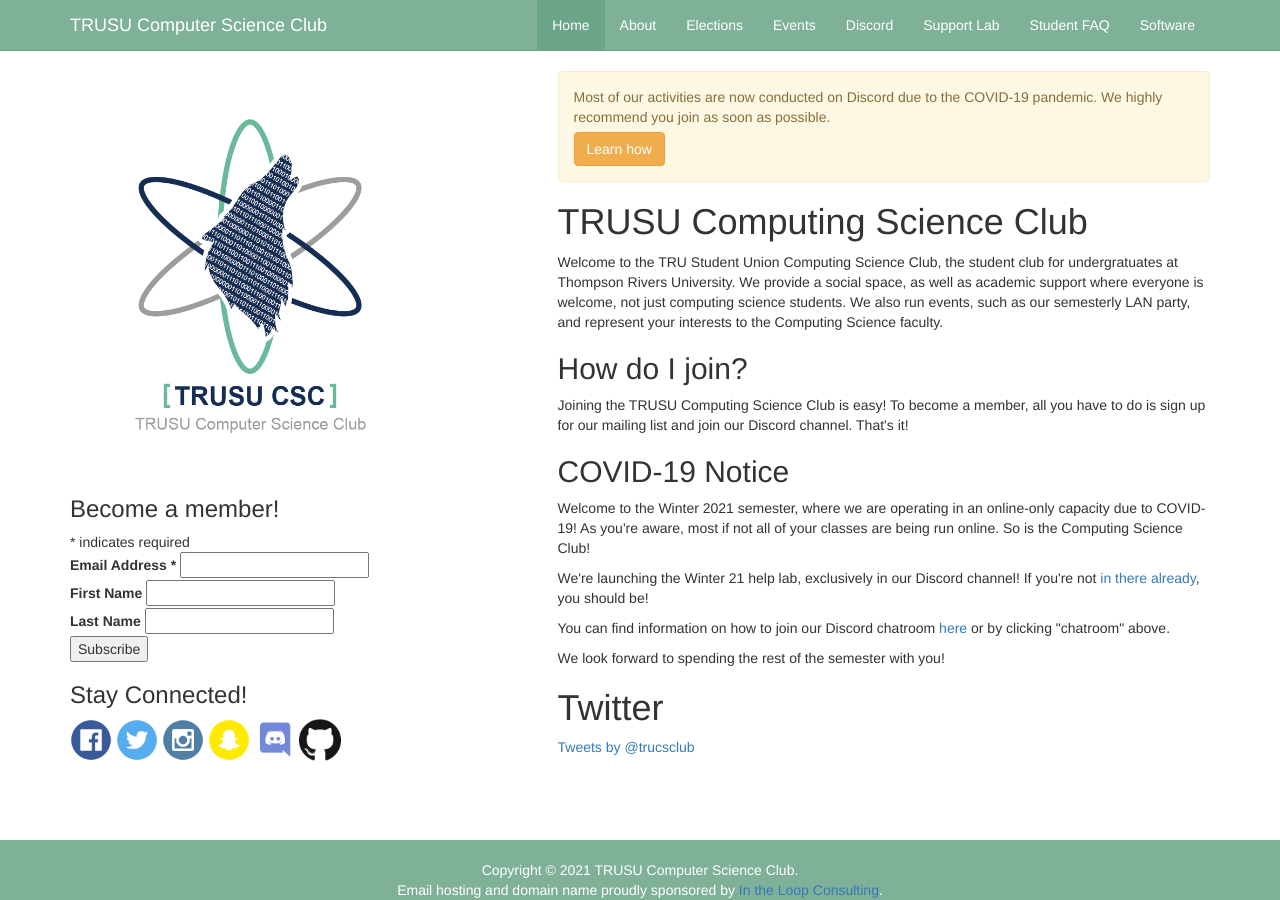
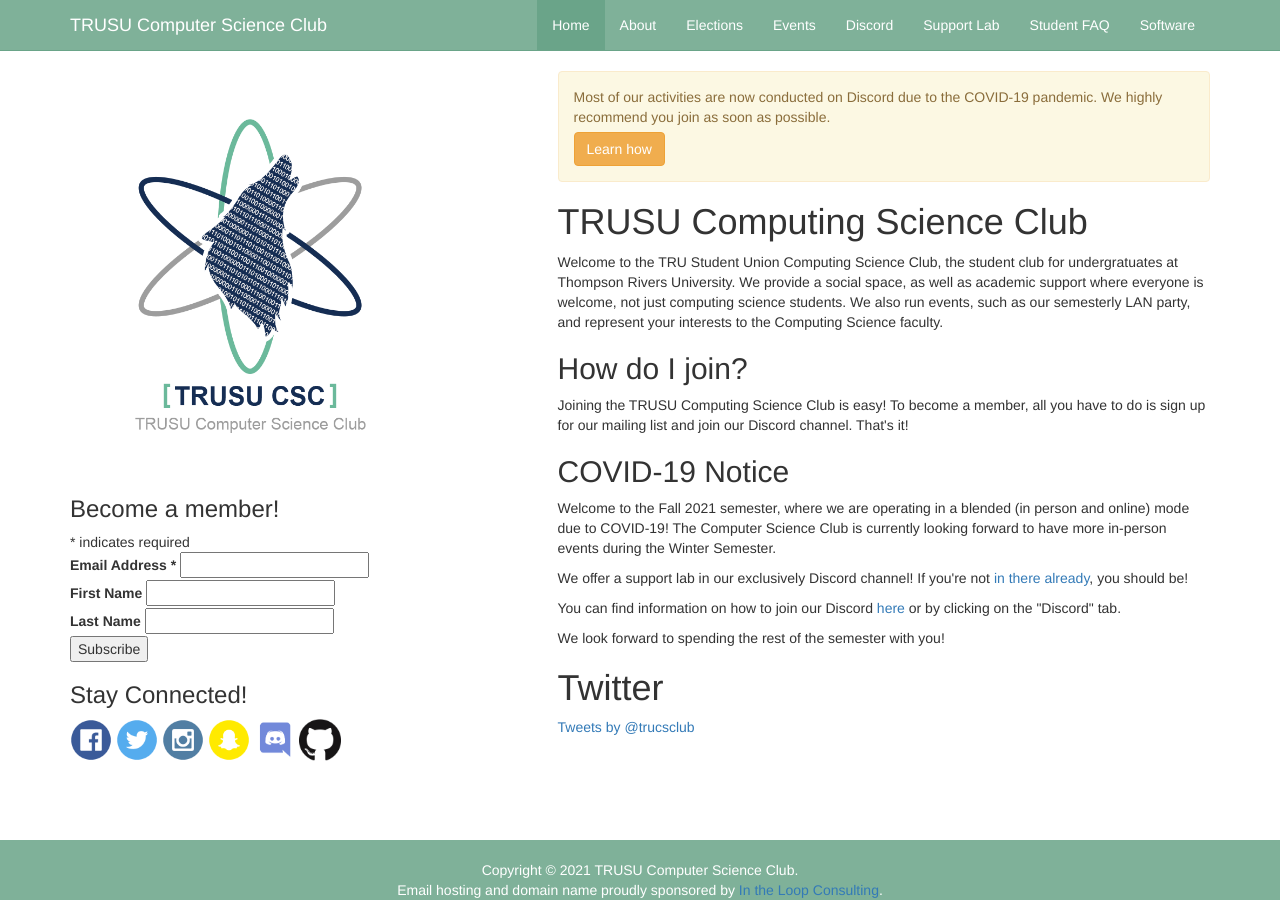
Before and after one commit to trucsclub/trucsclub.github.io, a Jekyll site: the page built from index.html, in a window 1280 px wide. Built offline with Jekyll 4.4.1, drawn with Linux system fonts in a browser that asks for light colours; nearby versions of some CDN libraries; comment, search, counter and statistics services are not loaded.

Commit message:
some small updates to the fall semester

```diff
--- a/index.html
+++ b/index.html
@@ -32,15 +32,15 @@ active: home
 </h2>
 
 <p>
-    Welcome to the Winter 2021 semester, where we are operating in an online-only capacity due to COVID-19! As you're aware, most if not all of your classes are being run online. So is the Computing Science Club!
+    Welcome to the Fall 2021 semester, where we are operating in a blended (in person and online) mode due to COVID-19! The Computer Science Club is currently looking forward to have more in-person events during the Winter Semester.
 </p>
 
 <p>
-    We're launching the Winter 21 help lab, exclusively in our Discord channel! If you're not <a href="/discord/index.html">in there already</a>, you should be!
+    We offer a support lab in our exclusively Discord channel! If you're not <a href="/discord/index.html">in there already</a>, you should be!
 </p>
 
 <p>
-    You can find information on how to join our Discord chatroom <a href="/discord/index.html">here</a> or by clicking "chatroom" above.
+    You can find information on how to join our Discord <a href="/discord/index.html">here</a> or by clicking on the "Discord" tab.
 </p>
 
 <p>
```
